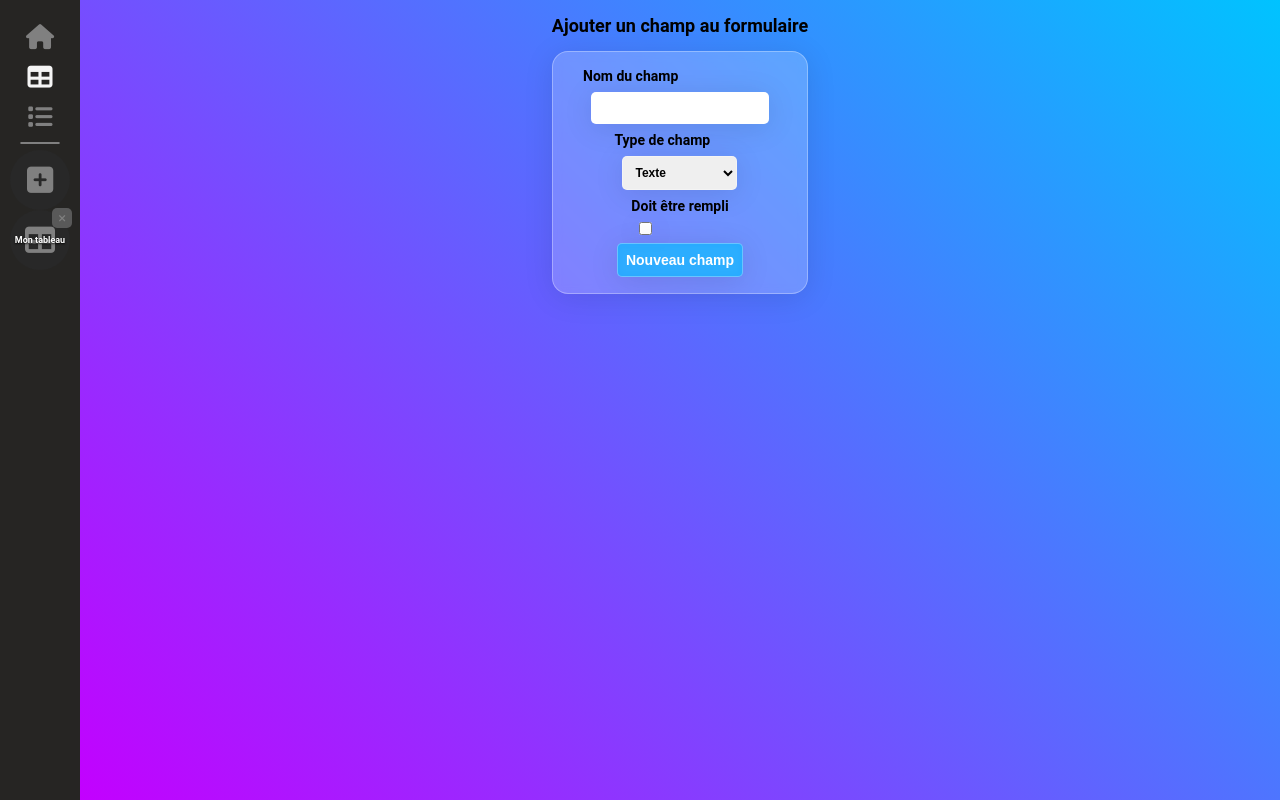
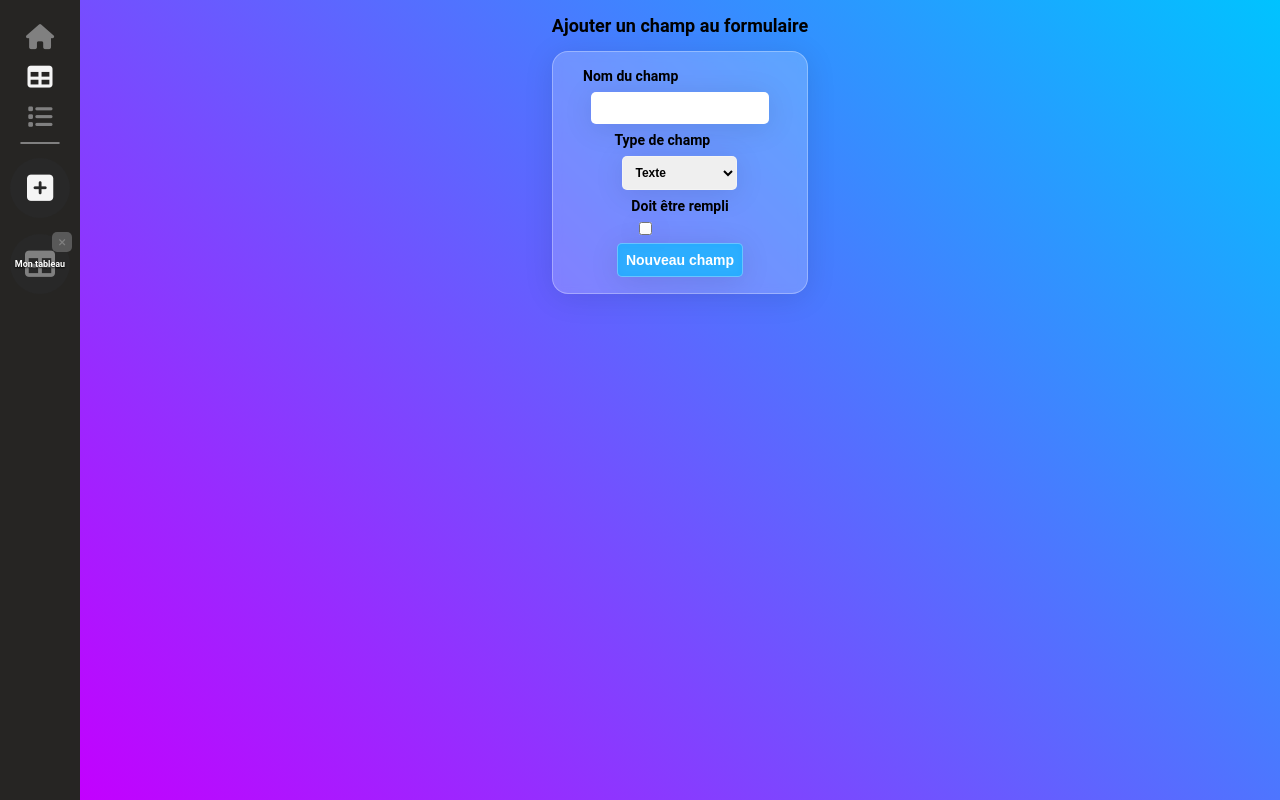
Before and after one commit to SprtJonathan/AdministrativeManager, a plain HTML site: page table/index.html in a window 1280 px wide. Drawn offline with Linux system fonts and the light colour scheme.

Commit message:
Tweaks to the menu

```diff
--- a/public/css/base/common.css
+++ b/public/css/base/common.css
@@ -148,8 +148,9 @@ header {
 .navbar-table {
   display: flex;
   flex-direction: column;
-  justify-content: space-around;
+  justify-content: flex-start;
   align-items: center;
+  height: 100%;
 }
 
 .navbar-table-link-block {
@@ -160,6 +161,7 @@ header {
   align-items: center;
   height: 60px;
   width: 60px;
+  margin: 8px 0;
 }
 
 .navbar-table-link {
--- a/table/index.html
+++ b/table/index.html
@@ -37,7 +37,7 @@
               class="navbar-table-link active"
               href="../index.html"
               title="Ajouter un tableau"
-              ><i class="fa fa-square-plus"></i>
+              ><i class="fa fa-square-plus active"></i>
             </a>
           </div>
           <div class="navbar-table-link-block">
```
